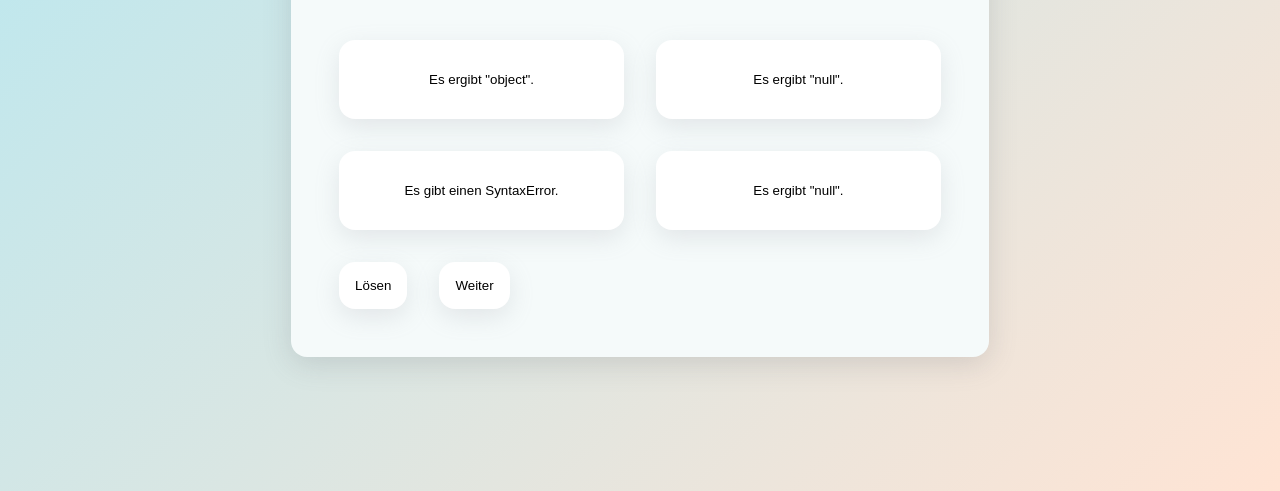
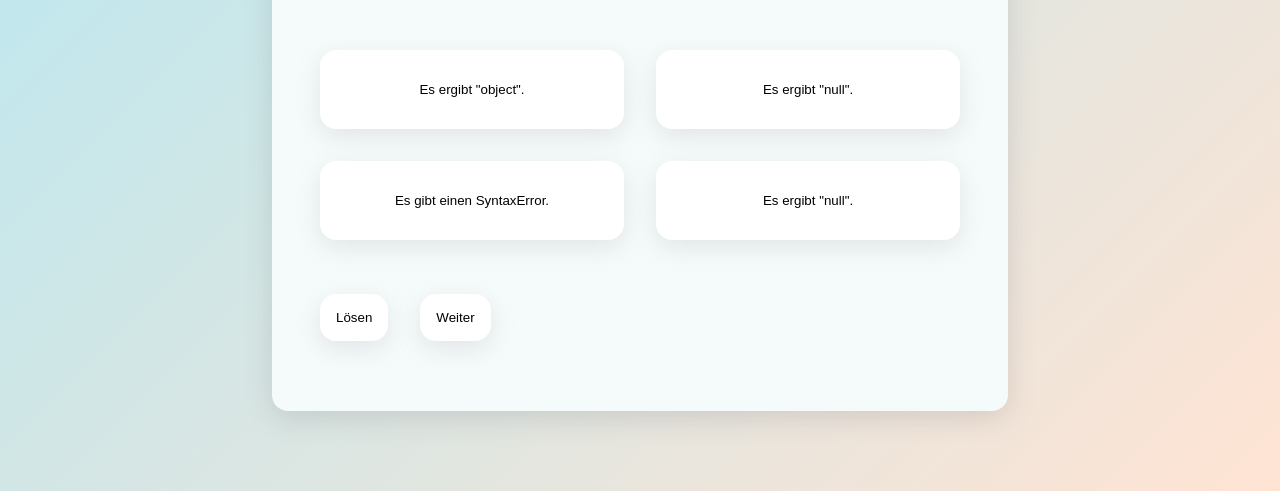
Before and after one commit to BaraDroid/quizapp2.0, a plain HTML site: page index.html in a window 1280 px wide. Shown: the part 309-800 px from the top of the page. Drawn offline with Linux system fonts and the light colour scheme.

Commit message:
style: uniform look for all tabs, not depending on content

```diff
--- a/script.js
+++ b/script.js
@@ -1,16 +1,19 @@
 let questionsCounter = 0; //ten se bude navysovat pri kazdym Durchlaufu
 
-//<h2 id="question">Wie viele Augen hat ein Mensch?</h2>
-// <div class="answer_container">
-//     <button class="one_answer incorrect" id="answerIndex0">Möglichst viele.</button>
-//     <button class="one_answer">Nur ein einziges in der Stirnmitte.</button>
-//     <button class="one_answer">Zwei.</button>
-//     <button class="one_answer correct">Es ist eine Trickfrage, ein Mensch hat keine Augen.</button>
-// </div>
-// <div class="button_bar">
-//     <button class="action_button">Lösung</button>
-//     <button class="action_button">Weiter</button>
-// </div>
+        // <div class="quiz_tab" id="quizTab">
+        //     <h1>Quiz</h1>
+        //     <h2 id="question">Wie viele Augen hat ein Mensch?</h2>
+        //     <div class="answer_container">
+        //         <button class="one_answer incorrect" id="answerIndex0">Möglichst viele.</button>
+        //         <button class="one_answer">Nur ein einziges in der Stirnmitte.</button>
+        //         <button class="one_answer">Zwei.</button>
+        //         <button class="one_answer correct">Es ist eine Trickfrage, ein Mensch hat keine Augen.</button>
+        //     </div>
+        //     <div class="button_bar">
+        //         <button class="action_button">Lösung</button>
+        //         <button class="action_button">Weiter</button>
+        //     </div>
+        // </div>
 
 function renderQuestion() {
     if (questionsCounter <= quizQuestions.length - 1) {
@@ -25,6 +28,7 @@ function getQuizCardTemplate() {
   let questionIndex = questionsCounter;
 
   let wrapper = document.getElementById("wrapper");
+  wrapper.innerHTML = '';
   let cardTab = document.createElement('div');
   cardTab.className = 'quiz_tab';
   let title = document.createElement('h1');
--- a/style.css
+++ b/style.css
@@ -42,13 +42,15 @@ html {
 }
 
 .quiz_tab {
-    height: 100%;
+    height: 40rem;
+    width: 46rem;
     background-color: var(--tab-bgr);
     border-radius: 1rem;
     padding: 3rem;
     box-shadow: rgba(100, 100, 111, 0.2) 0px 7px 29px 0px;
     display: flex;
     flex-direction: column;
+    justify-content: space-evenly;
 }
 
 #question {
```
Also changed, not shown: index.html (+1 -14 lines).
